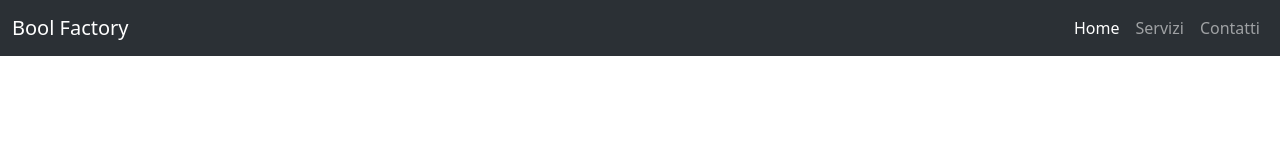
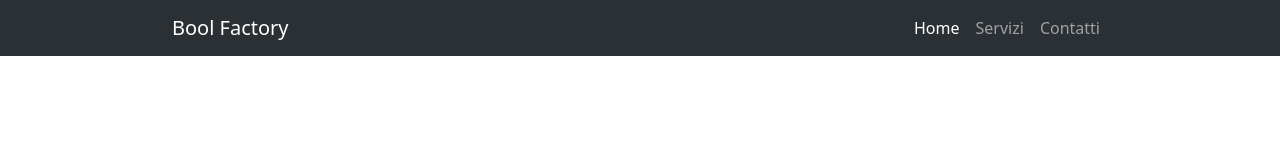
Before and after one commit to gabrielgrillo/bootstrap-preventivo, a plain HTML site: page index.html in a window 1280 px wide. Drawn offline with nearby package versions, Linux system fonts and the light colour scheme.

Commit message:
commit navbar

```diff
--- a/index.html
+++ b/index.html
@@ -13,8 +13,9 @@
 <body>
 
     <header> <!-- Inserire navbar nel header-->
+
         <nav class="navbar navbar-expand-lg bg-body-tertiary " data-bs-theme="dark">
-            <div class="container-fluid">
+            <div class="container-fluid w-75"> <!-- w-75 imposta max-width 75%-->
                 <a class="navbar-brand" href="#">Bool Factory</a>
                 <button class="navbar-toggler" type="button" data-bs-toggle="collapse" data-bs-target="#navbarNav"
                     aria-controls="navbarNav" aria-expanded="false" aria-label="Toggle navigation">
@@ -35,6 +36,8 @@
                 </div>
             </div>
         </nav>
+
+
     </header>
 
     <main>
--- a/style/style.css
+++ b/style/style.css
@@ -1,6 +1,6 @@
 /* EVENTUALI MODIFICHE STILE */
 
-main {
-    margin: 0 auto;
-    width: 80%;
+* {
+    margin: 0;
+    box-sizing: border-box;
 }
```
